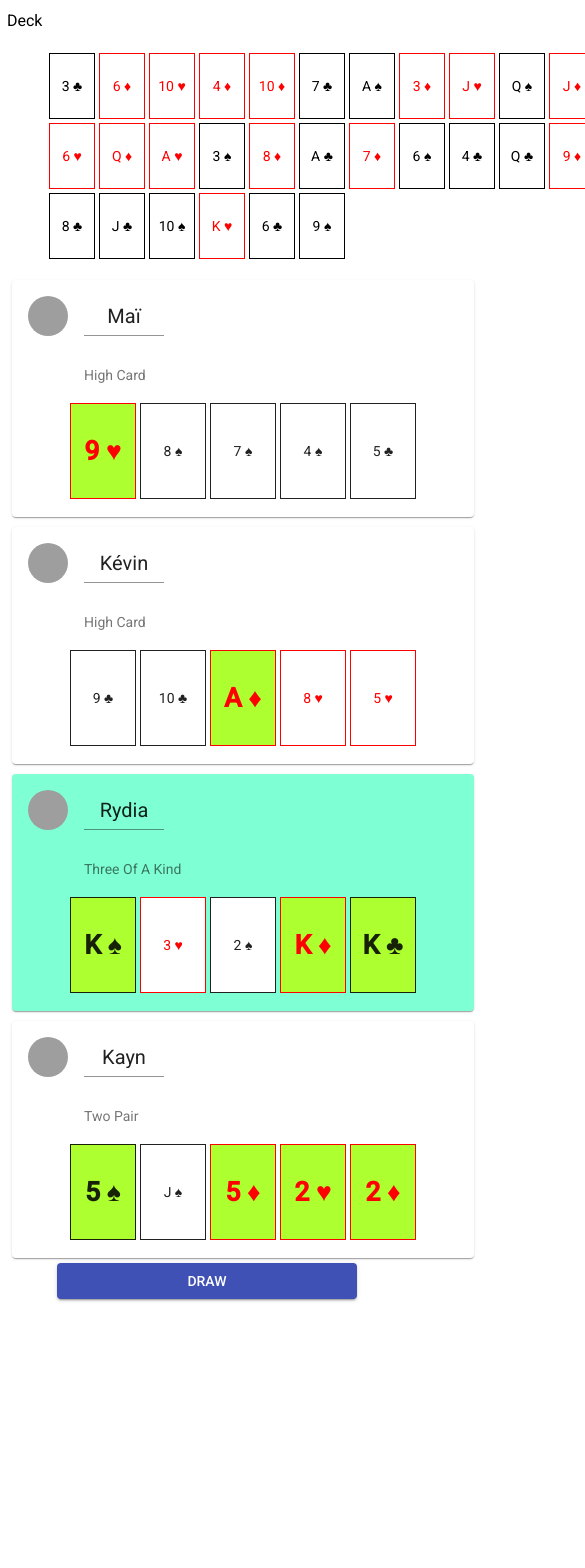
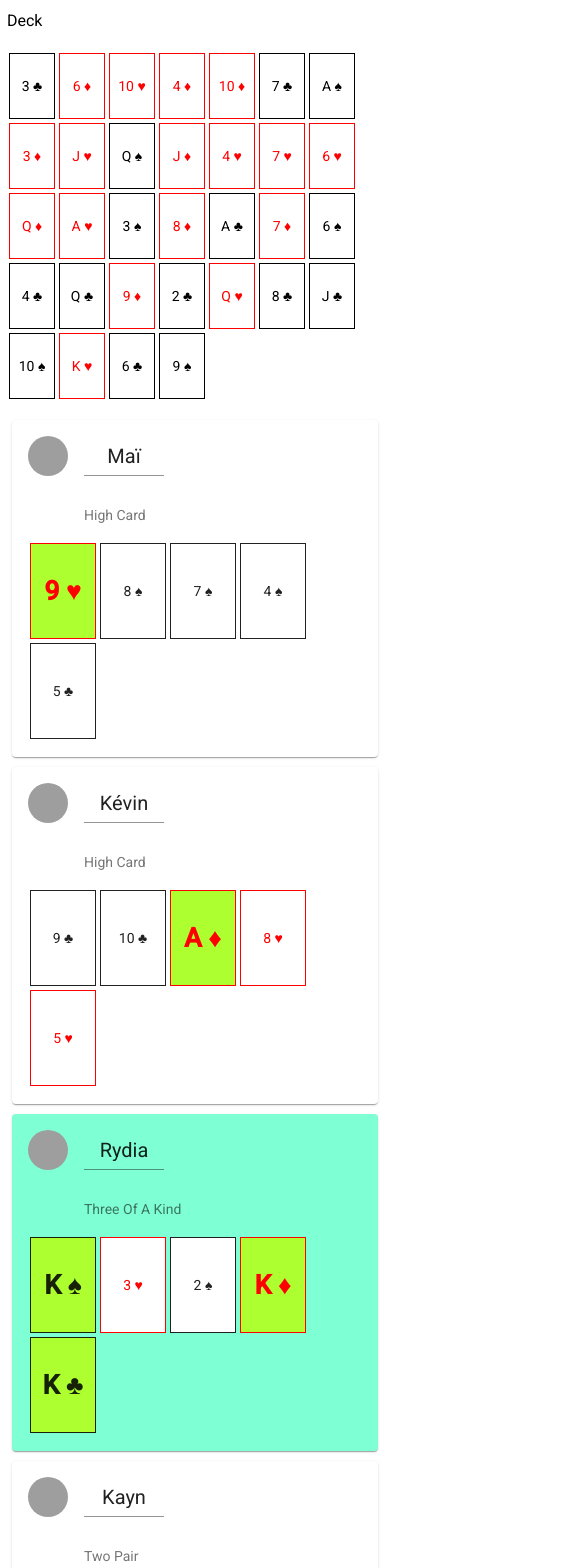
Before and after one commit to KevinKhau/five-card_draw_poker, an Angular app: page / in a window 390 px wide. Shown: the top 1568 px of the page, 585 px wide, since content can reach past the window. Before the commit the page ends 1306 px from the top, so only its background shows below. Built offline with nearby package versions, Linux system fonts and the light colour scheme; grey boxes are pictures that could not be loaded.

Commit message:
Responsiveness #12

```diff
--- a/src/app/poker/hand/hand.component.css
+++ b/src/app/poker/hand/hand.component.css
@@ -1,6 +1,5 @@
 mat-card.hand {
   margin: 5px;
-  width: 430px;
 }
 mat-card.hand.best-hand {
   background-color: aquamarine;
@@ -33,7 +32,6 @@
 
 mat-form-field.player {
   width: 80px;
-
 }
 .mat-form-field-infix {
   border-top: 0;
--- a/src/app/poker/poker.component.css
+++ b/src/app/poker/poker.component.css
@@ -1,13 +1,40 @@
+/* For mobile phones: */
+[class*="col-"] {
+  width: 100%;
+}
+
+@media only screen and (min-width: 768px) {
+  /* For desktop: */
+  .col-1 {width: 8.33%;}
+  .col-2 {width: 16.66%;}
+  .col-3 {width: 25%;}
+  .col-4 {width: 33.33%;}
+  .col-5 {width: 41.66%;}
+  .col-6 {width: 50%;}
+  .col-7 {width: 58.33%;}
+  .col-8 {width: 66.66%;}
+  .col-9 {width: 75%;}
+  .col-10 {width: 83.33%;}
+  .col-11 {width: 91.66%;}
+  .col-12 {width: 100%;}
+}
+
 .poker {
   padding: 7px;
 }
 
-.hands > app-hand{
+.hands > app-hand {
   display: inline-block;
 }
 
-ul {
+.poker ul {
   width: 650px;
+}
+@media only screen and (max-width: 768px) {
+  .poker ul {
+    width: 100%;
+    padding-inline-start: unset;
+  }
 }
 
 .card {
@@ -30,5 +57,9 @@
 
 button.roll {
   width: 300px;
-  margin-left: 50px;
 }
+@media only screen and (min-width: 480px) {
+  button.roll {
+    margin-left: 50px;
+  }
+}
--- a/src/app/poker/poker.component.html
+++ b/src/app/poker/poker.component.html
@@ -8,10 +8,10 @@
   </ul>
 
   <div class="hands">
-    <app-hand name="Maï"></app-hand>
-    <app-hand name="Kévin"></app-hand>
-    <app-hand name="Rydia"></app-hand>
-    <app-hand name="Kayn"></app-hand>
+    <app-hand class="col-6" name="Maï"></app-hand>
+    <app-hand class="col-6" name="Kévin"></app-hand>
+    <app-hand class="col-6" name="Rydia"></app-hand>
+    <app-hand class="col-6" name="Kayn"></app-hand>
   </div>
 
   <button mat-raised-button color="primary" class="roll" (click)="roll()">{{'draw' | uppercase}}</button>
```
